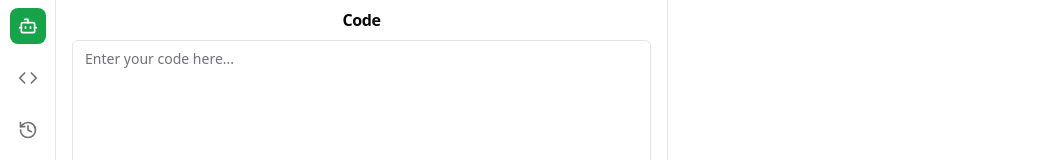
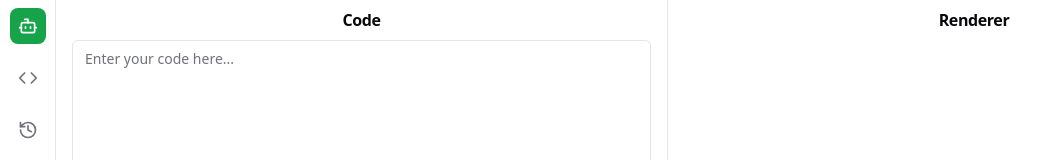
Before and after one commit to Titovilal/tailwind-ai-chat, a Next.js app in the folder frontend/: page /code in a window 1280 px wide. Shown: the top 160 px of the page, without its empty margins (0-1063 px from the left). Built offline with nearby package versions, Linux system fonts and the light colour scheme.

Commit message:
Fix scroll bug

```diff
--- a/frontend/app/(private)/code/renderer.tsx
+++ b/frontend/app/(private)/code/renderer.tsx
@@ -1,5 +1,6 @@
 import parse from "html-react-parser";
 import DOMPurify from "dompurify";
+import { ScrollArea } from "@/components/ui/scroll-area";
 
 interface RendererProps {
   postContent?: string;
@@ -22,15 +23,13 @@ const Renderer: React.FC<RendererProps> = ({ postContent }) => {
     return { __html: htmlString };
   };
   return (
-    <div className="bg-primary-200 pr-4 pb-4 pt-2 grid grid-rows-[2rem,1fr] min-h-screen">
-      <h2 className="font-bold text-background flex justify-center">
-        Renderer
-      </h2>
+    <div className="px-4 pb-4 pt-2 grid grid-rows-[2rem,1fr] h-screen">
+      <h2 className="font-semibold flex justify-center tracking-tight">Renderer</h2>
 
-      <div className="flex justify-center items-center rounded-lg">
+      <ScrollArea className="overflow-auto px-4">
         <div dangerouslySetInnerHTML={setTailwindCSS(tailwind)} />
         {postContent && htmlFrom(postContent)}
-      </div>
+        </ScrollArea>
     </div>
   );
 };
```
